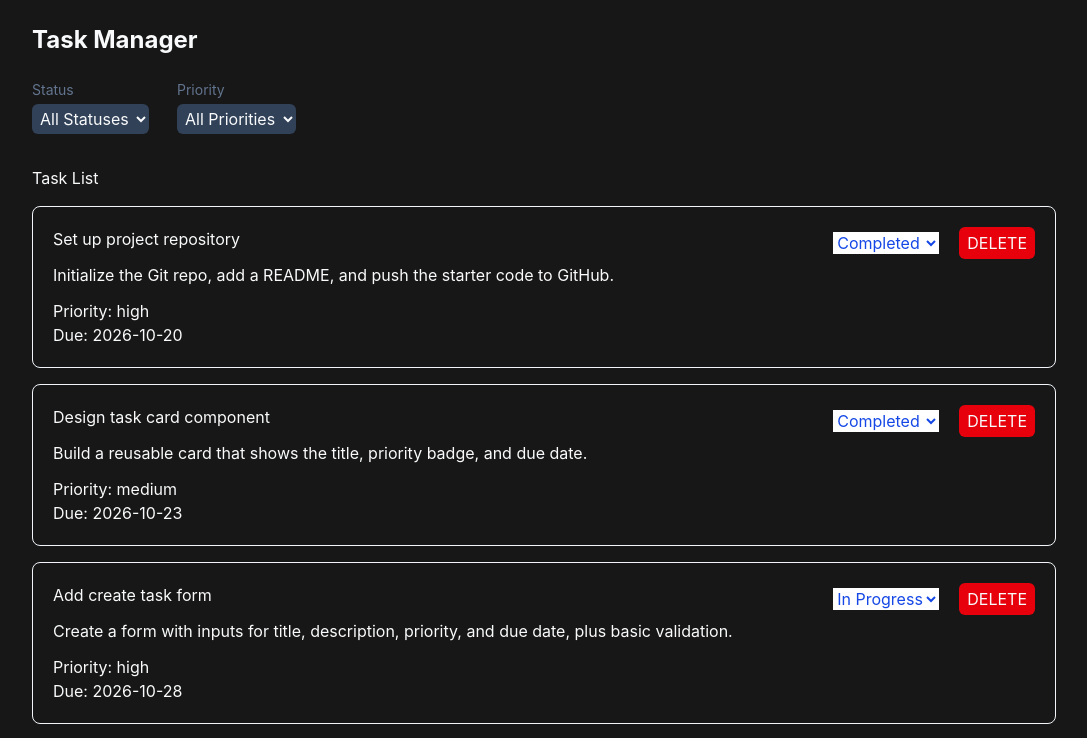
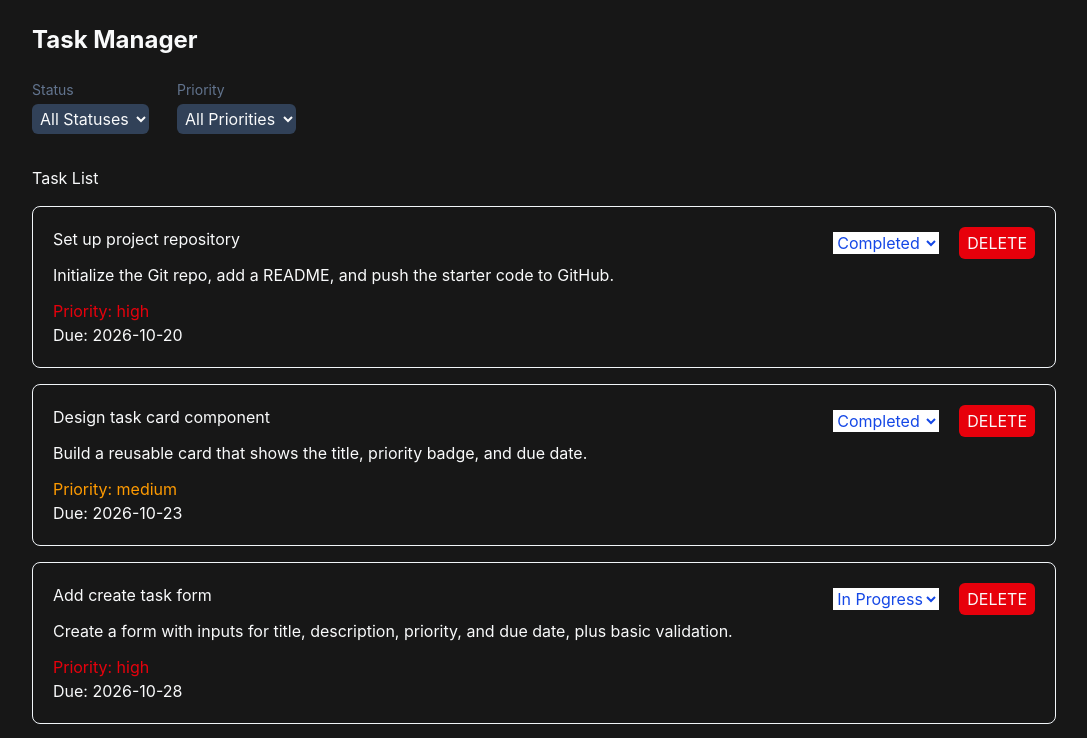
Before and after one commit to shanreed25/react-task-manager, a React (Vite) app: page / in a window 1280 px wide. Shown: the top 738 px of the page, without its empty margins (96-1183 px from the left). Built offline with nearby package versions, Linux system fonts and the light colour scheme.

Commit message:
adding tailwind styles for priority indicator

```diff
--- a/src/components/TaskItem/TaskItem.tsx
+++ b/src/components/TaskItem/TaskItem.tsx
@@ -1,13 +1,25 @@
-import type { TaskItemProps, TaskStatus } from "../../types";
+import type { Task, TaskItemProps, TaskStatus } from "../../types";
 
 function TaskItem({ task, onStatusChange, onDelete }: TaskItemProps) {
+    function getPriorityStyles(priority: Task["priority"]){
+        switch (priority) {
+        case "low":
+            return "text-green-600";
+        case "medium":
+            return "text-amber-500";
+        case "high":
+            return "text-red-600";
+        default:
+            return "text-yellow-500"
+    }
+    }
   return (
     <div className="p-5 border border-slate-100 rounded-lg flex justify-between gap-5 items-start">
       <div className="flex flex-col gap-3">
         <p>{task.title}</p>
         <p>{task.description}</p>
         <div>
-          <p>Priority: {task.priority}</p>
+          <p className={getPriorityStyles(task.priority)}>Priority: {task.priority}</p>
           <p>Due: {task.dueDate}</p>
         </div>
       </div>
```
